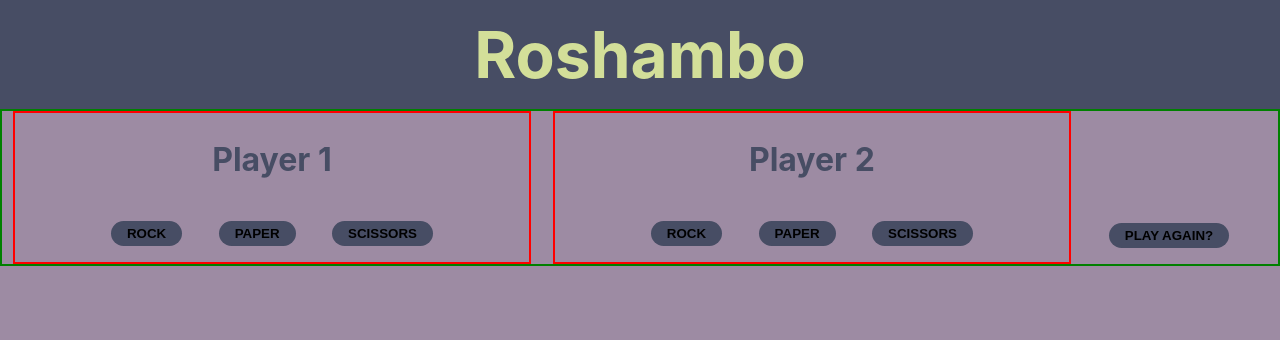
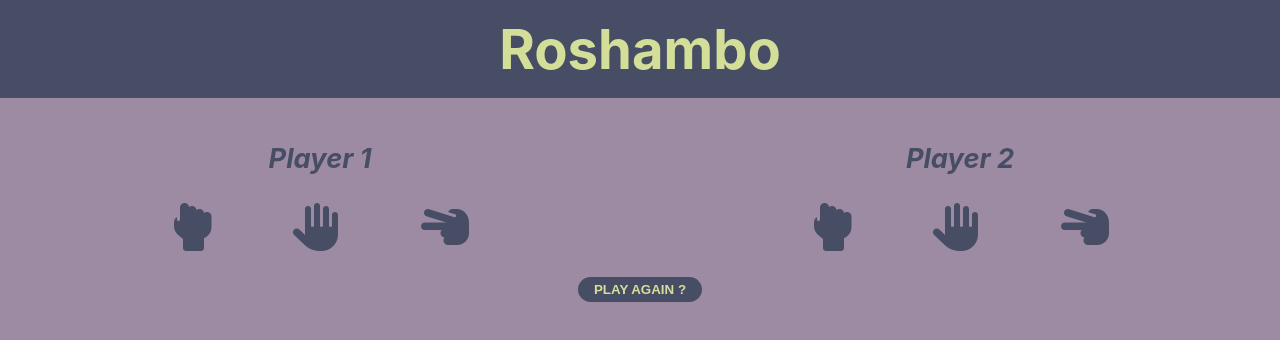
Before and after one commit to Taarts/RoshamboJS, a website built with Vite: page index.html in a window 1280 px wide. Built offline with nearby package versions, Linux system fonts and the light colour scheme.

Commit message:
changed button for icons.

```diff
--- a/index.html
+++ b/index.html
@@ -11,36 +11,43 @@
       href="https://fonts.googleapis.com/css2?family=Rubik:wght@300;400;500;600;700&display=swap"
       rel="stylesheet"
     />
+    <script
+      src="https://kit.fontawesome.com/6ba37995b5.js"
+      crossorigin="anonymous"
+    ></script>
     <title>Roshambo</title>
   </head>
   <body>
     <header>
       <h1 class="header">Roshambo</h1>
+      <h4 id="result"></h4>
     </header>
-    <container>
+    <div class="container">
       <section class="player1">
         <!-- player 1 -->
         <h1>Player 1</h1>
-        <div class="Roshambo">
-          <button id="rock">ROCK</button>
-          <button id="paper">PAPER</button>
-          <button id="scissors">SCISSORS</button>
-        </div>
+        <fieldset>
+          <i id="rock" class="fa-solid fa-hand-back-fist"></i>
+          <i id="paper" class="fa-solid fa-hand"></i>
+          <i id="scissors" class="fa-solid fa-hand-scissors"></i>
+          <!-- <button id="scissors">SCISSORS</button> -->
+        </fieldset>
       </section>
 
       <section class="player2">
         <!-- player 2 -->
         <h1>Player 2</h1>
-        <div class="Roshambo">
-          <button id="rock">ROCK</button>
-          <button id="paper">PAPER</button>
-          <button id="scissors">SCISSORS</button>
-        </div>
+        <fieldset>
+          <i id="rock" class="fa-solid fa-hand-back-fist"></i>
+          <i id="paper" class="fa-solid fa-hand"></i>
+          <i id="scissors" class="fa-solid fa-hand-scissors"></i>
+        </fieldset>
       </section>
-
-      <button id="restart">PLAY AGAIN?</button>
-      <div class="result"></div>
-    </container>
+      <section class="replay">
+        <button id="restart">PLAY AGAIN ?</button>
+      </section>
+      <!-- <div class="result"></div> -->
+    </div>
     <script type="module" src="/src/main.ts"></script>
   </body>
 </html>
--- a/package.json
+++ b/package.json
@@ -22,5 +22,8 @@
     "semi": false,
     "singleQuote": true,
     "useTabs": false
+  },
+  "dependencies": {
+    "@fortawesome/fontawesome-svg-core": "^6.2.1"
   }
 }
--- a/src/main.ts
+++ b/src/main.ts
@@ -66,30 +66,31 @@ function setupRoshambo(id: 'player1' | 'player2') {
 
   function handleSelectRock(_event: MouseEvent) {
     state[id] = 'rock'
-    rockBtn.style.backgroundColor = '#d3df99'
+    rockBtn.style.color = '#d3df99'
     console.log(state)
     checkGame()
   }
 
   function handleSelectPaper(_event: MouseEvent) {
     state[id] = 'paper'
-    paperBtn.style.backgroundColor = '#d3df99'
+    paperBtn.style.color = '#d3df99'
     console.log(state)
     checkGame()
   }
 
   function handleSelectScissors(_event: MouseEvent) {
     state[id] = 'scissors'
-    scissorsBtn.style.backgroundColor = '#d3df99'
+    scissorsBtn.style.color = '#d3df99'
     console.log(state)
     checkGame()
   }
   function handleStart(_event: MouseEvent) {
     state.player1 = ''
     state.player2 = ''
-    rockBtn.style.backgroundColor = '#474d64'
-    paperBtn.style.backgroundColor = '#474d64'
-    scissorsBtn.style.backgroundColor = '#474d64'
+    rockBtn.style.color = '#474d64'
+    paperBtn.style.color = '#474d64'
+    scissorsBtn.style.color = '#474d64'
+    restartBtn.style.color = '#d3df99'
   }
 
   rockBtn?.addEventListener('click', handleSelectRock)
--- a/src/style.css
+++ b/src/style.css
@@ -22,26 +22,43 @@ body {
 }
 header h1 {
   color: var(--header-text-color);
-  font-size: 4rem;
+  font-size: 3.4rem;
   text-align: center;
   padding: 1rem;
   margin: 0;
   background-color: var(--header-bckgd-color);
 }
-container {
-  border: 2px solid green;
+.container {
+  /* border: 2px solid green; */
   display: flex;
-  /* flex-flow: row wrap; */
+  /* flex-flow: column wrap; */
+  /* justify-content: center; */
+  flex-flow: row wrap;
   justify-content: space-around;
   align-items: center;
 }
-h1 {
-  font-size: 2rem;
+
+.container h1 {
+  font-size: 1.7rem;
   color: #474d64;
+  font-style: oblique;
+}
+
+fieldset {
+  display: flex;
+  justify-content: space-evenly;
+  padding-left: 0;
+  padding-right: 0;
+  border: none;
+}
+
+fieldset i {
+  font-size: 3rem;
+  color: #474d64;
+  margin: 0 2.5rem;
 }
 
 section {
-  border: 2px solid red;
   display: flex;
   flex-flow: column wrap;
   justify-content: center;
@@ -52,6 +69,7 @@ section {
 button {
   font-weight: 700;
   background-color: #474d64;
+  color: #d3df99;
   align-self: flex-end;
   justify-content: center;
   cursor: pointer;
@@ -60,6 +78,14 @@ button {
   padding: 0.3rem 1rem;
   margin: 1rem;
 }
+
+/* button #restart {
+  display: flex;
+  flex-flow: column wrap;
+  justify-content: center;
+  align-items: center;
+  margin-inline: auto;
+} */
 
 button.active {
   background-color: var(--select-button-color);
```
Also changed, not shown: 1 other file.
